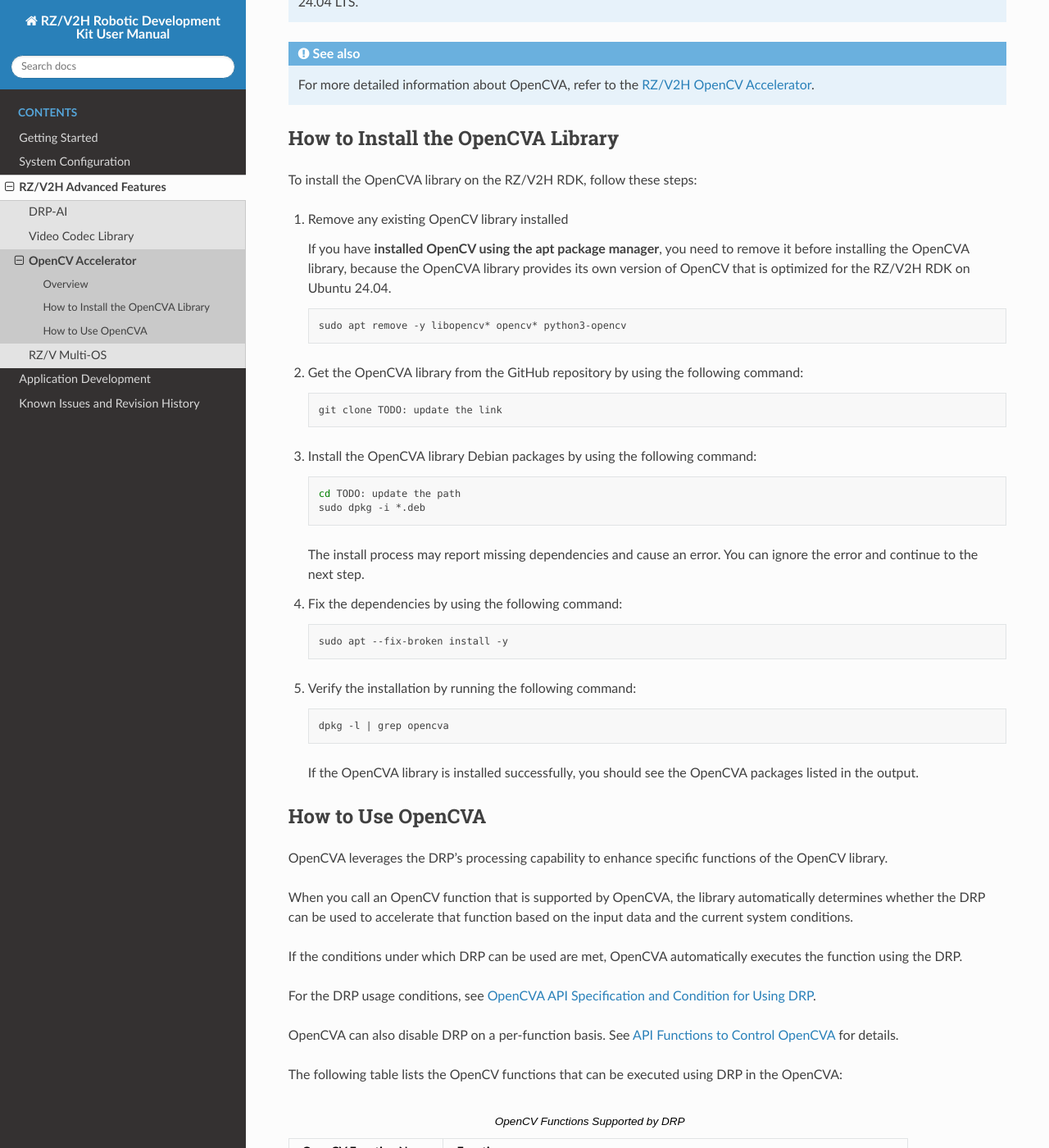
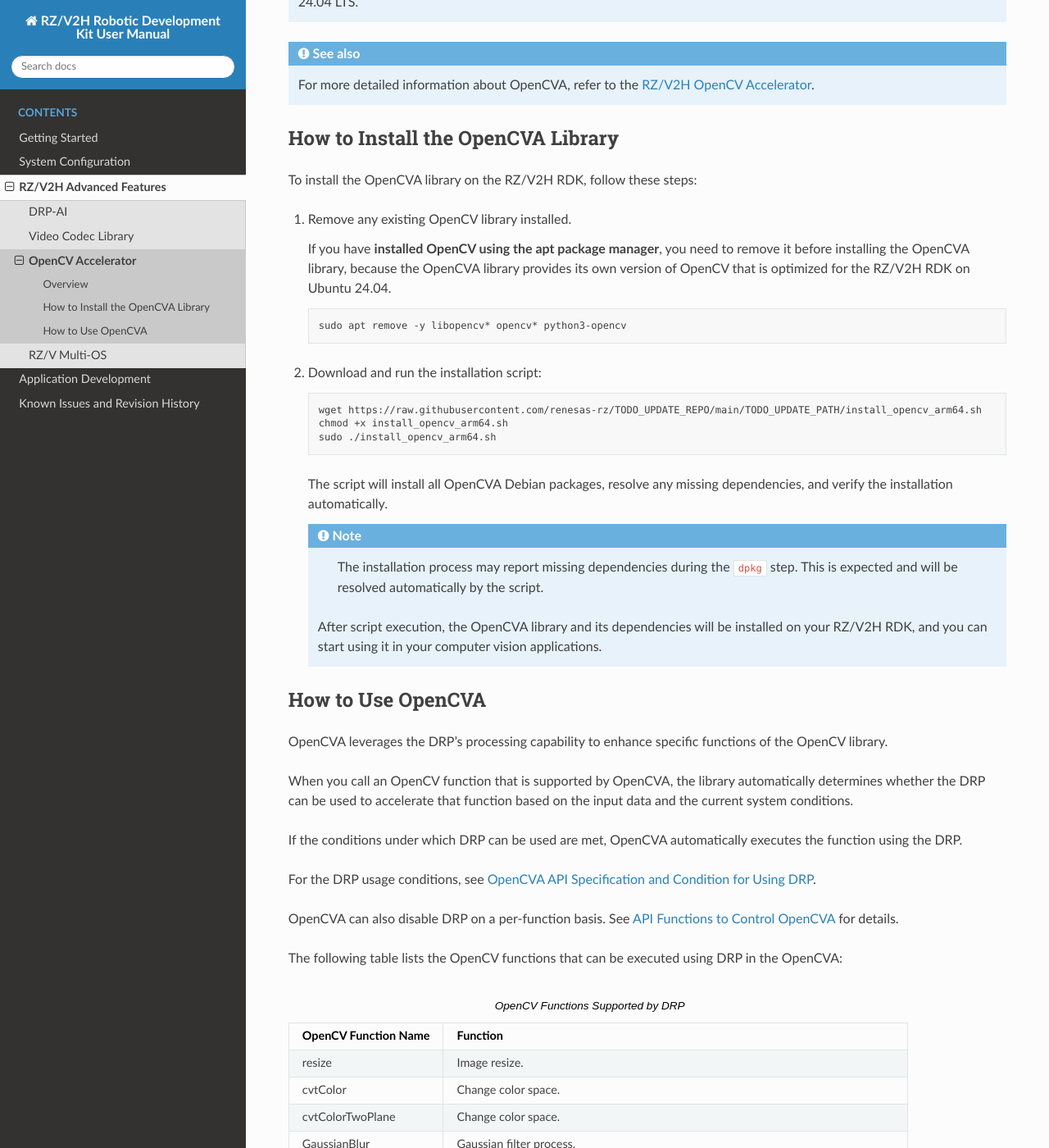
Before and after one commit to renesas-rdk/rzv2h_rdk_documentation, a Sphinx documentation site: the page built from source/chapter-3/opencva/opencva.rst, in a window 1280 px wide and 1400 px high, scrolled down 434 px. Shown: the whole window at 82% size. Built offline with Sphinx 7.4.7 and the Read the Docs theme 3.1.0, drawn with Linux system fonts in a browser that asks for light colours; comment, search, counter and statistics services are not loaded.

Commit message:
doc: chapter 1,3: add opencva installation, support ready to use install script
Signed-off-by: Cong Nguyen <cong.nguyen.zn@renesas.com>

```diff
--- a/source/chapter-3/opencva/opencva.rst
+++ b/source/chapter-3/opencva/opencva.rst
@@ -23,7 +23,7 @@
 
 To install the OpenCVA library on the RZ/V2H RDK, follow these steps:
 
-#. Remove any existing OpenCV library installed
+#. Remove any existing OpenCV library installed.
 
    If you have **installed OpenCV using the apt package manager**, you need to remove it before installing the OpenCVA library, because the OpenCVA library provides its own version of OpenCV that is optimized for the RZ/V2H RDK on Ubuntu 24.04.
 
@@ -31,34 +31,21 @@
 
       sudo apt remove -y libopencv* opencv* python3-opencv
 
-#. Get the OpenCVA library from the GitHub repository by using the following command:
+#. Download and run the installation script:
 
    .. code-block:: bash
 
-      git clone TODO: update the link
+      wget https://raw.githubusercontent.com/renesas-rz/TODO_UPDATE_REPO/main/TODO_UPDATE_PATH/install_opencv_arm64.sh
+      chmod +x install_opencv_arm64.sh
+      sudo ./install_opencv_arm64.sh
 
-#. Install the OpenCVA library Debian packages by using the following command:
+   The script will install all OpenCVA Debian packages, resolve any missing dependencies, and verify the installation automatically.
 
-   .. code-block:: bash
+   .. note::
 
-      cd TODO: update the path
-      sudo dpkg -i *.deb
+      The installation process may report missing dependencies during the ``dpkg`` step. This is expected and will be resolved automatically by the script.
 
-   The install process may report missing dependencies and cause an error. You can ignore the error and continue to the next step.
-
-#. Fix the dependencies by using the following command:
-
-   .. code-block:: bash
-
-      sudo apt --fix-broken install -y
-
-#. Verify the installation by running the following command:
-
-   .. code-block:: bash
-
-      dpkg -l | grep opencva
-
-   If the OpenCVA library is installed successfully, you should see the OpenCVA packages listed in the output.
+    After script execution, the OpenCVA library and its dependencies will be installed on your RZ/V2H RDK, and you can start using it in your computer vision applications.
 
 How to Use OpenCVA
 ------------------
```
Also changed, not shown: source/chapter-1/quick_setup_guide.rst (+11 -3 lines).
